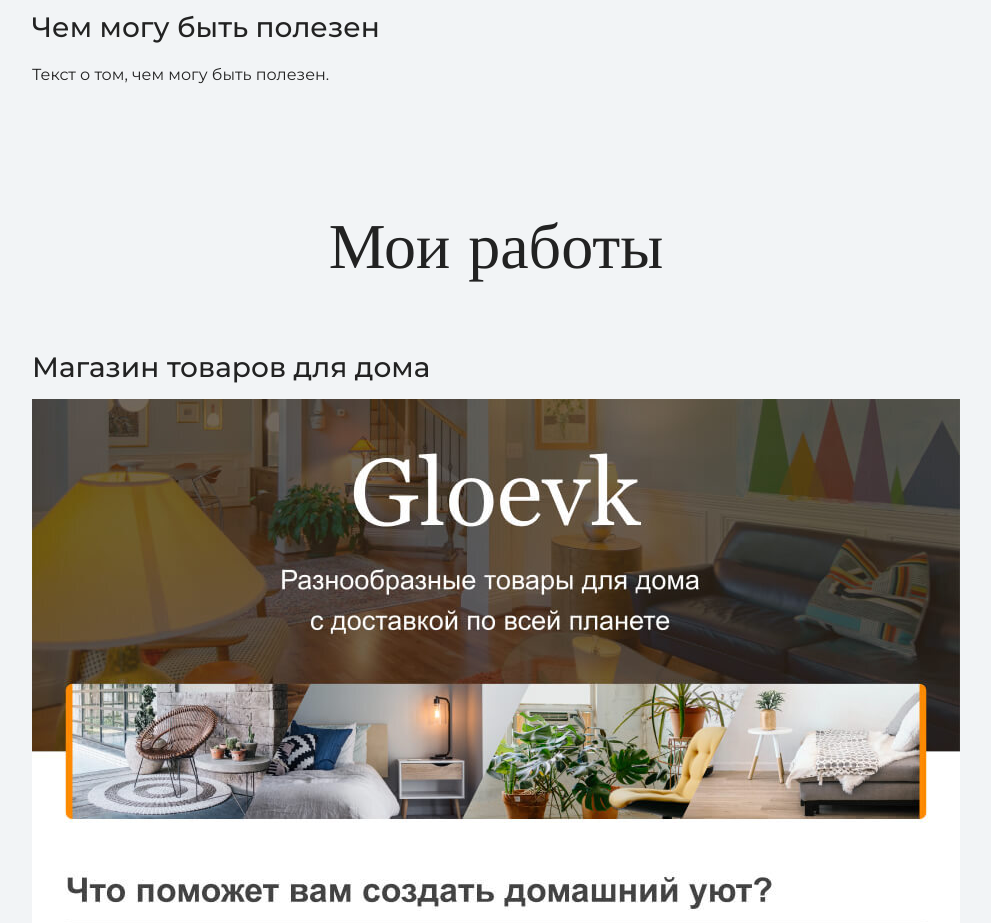
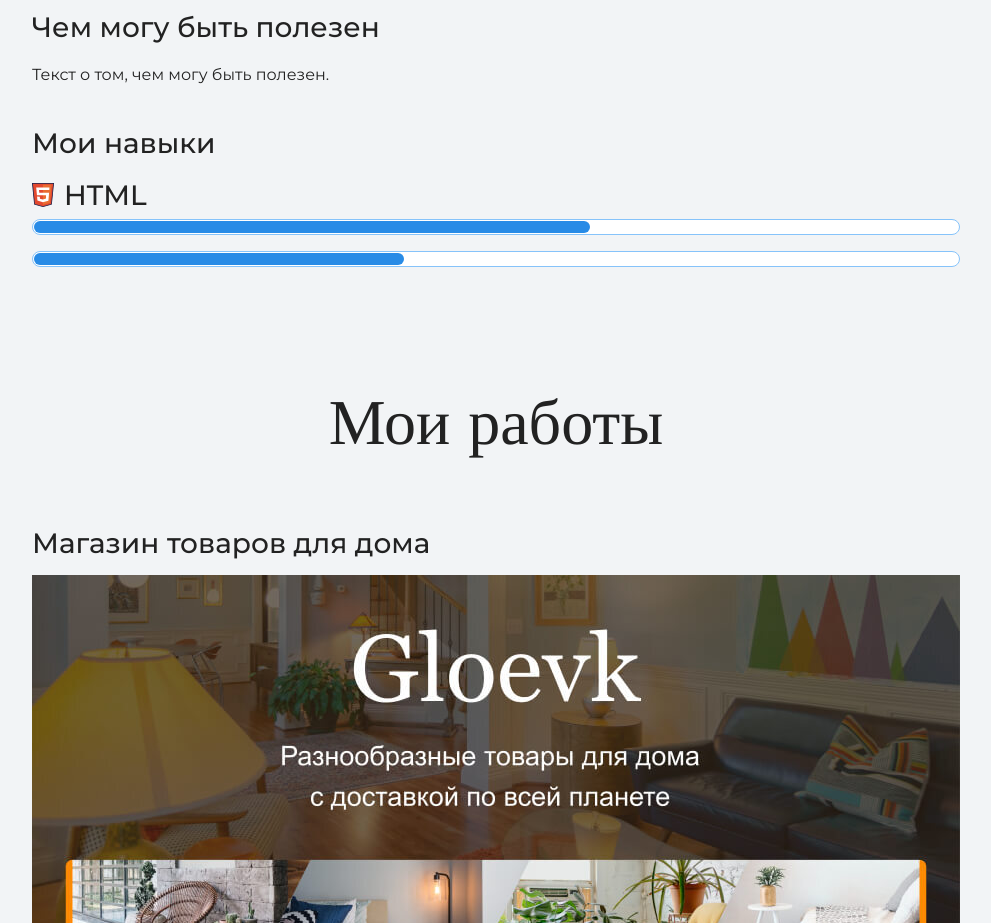
Before and after one commit to galmand/training_project, a plain HTML site: page index.html in a window 1280 px wide. Shown: the part 1860-2783 px from the top of the page, without its empty margins (144-1135 px from the left). Drawn offline with nearby package versions, Linux system fonts and the light colour scheme.

Commit message:
добавляет навыки

```diff
--- a/index.html
+++ b/index.html
@@ -34,6 +34,14 @@
       <p>Текст с парой слов о себе.</p>
       <h3>Чем могу быть полезен</h3>
       <p>Текст о том, чем могу быть полезен.</p>
+      <div class="skills">
+        <h3>Мои навыки<h3>
+          <dl class="skills-list">
+            <dt class="skill-html">HTML</dt>
+            <dd class="level"><div style="width: 60%">60%</div></dd>
+            <dt class="skill-css"CSS</dt>
+            <dd class="level"><div style="width: 40%">40%</div></dd>
+          </dl>
       </div>
     </section>
 
```
